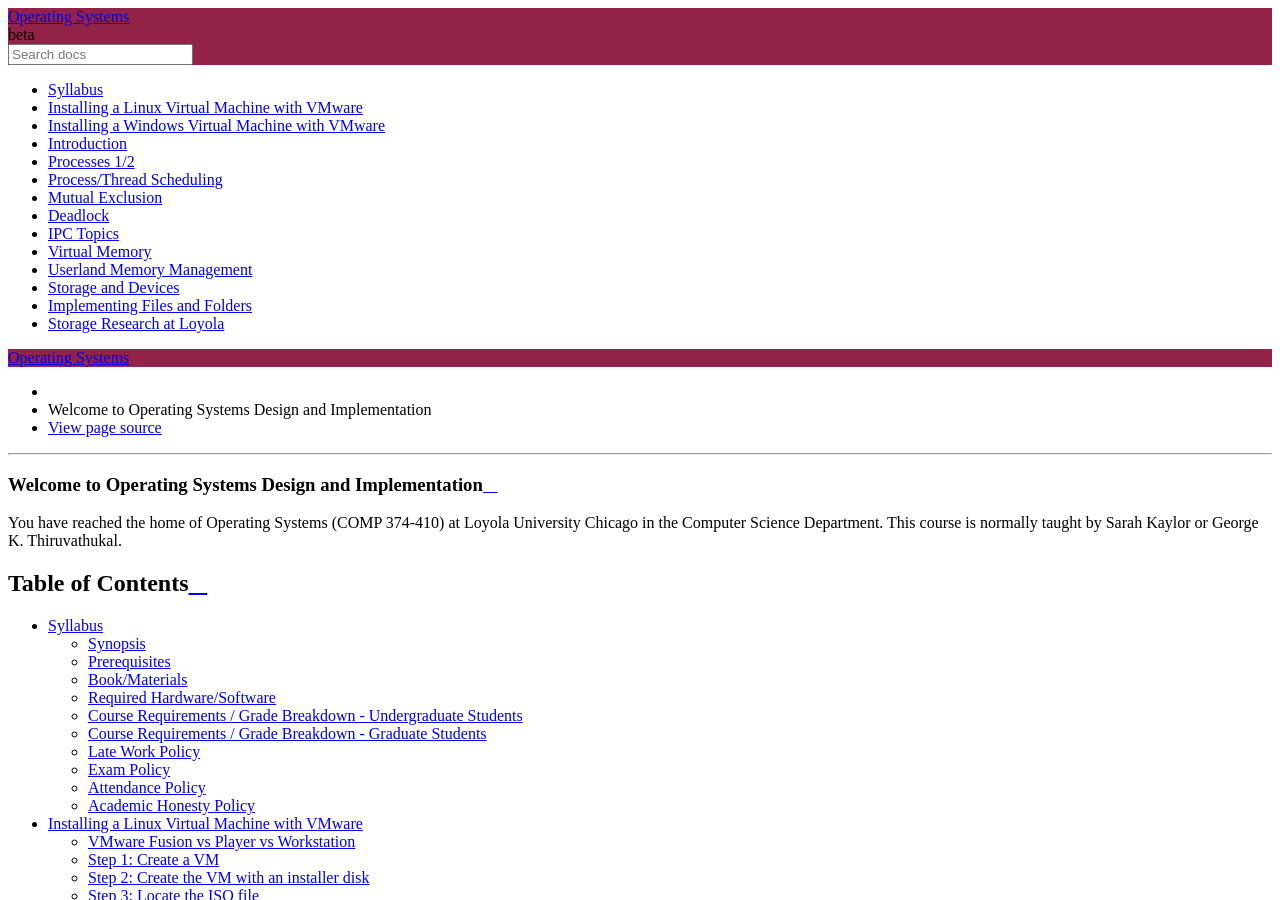
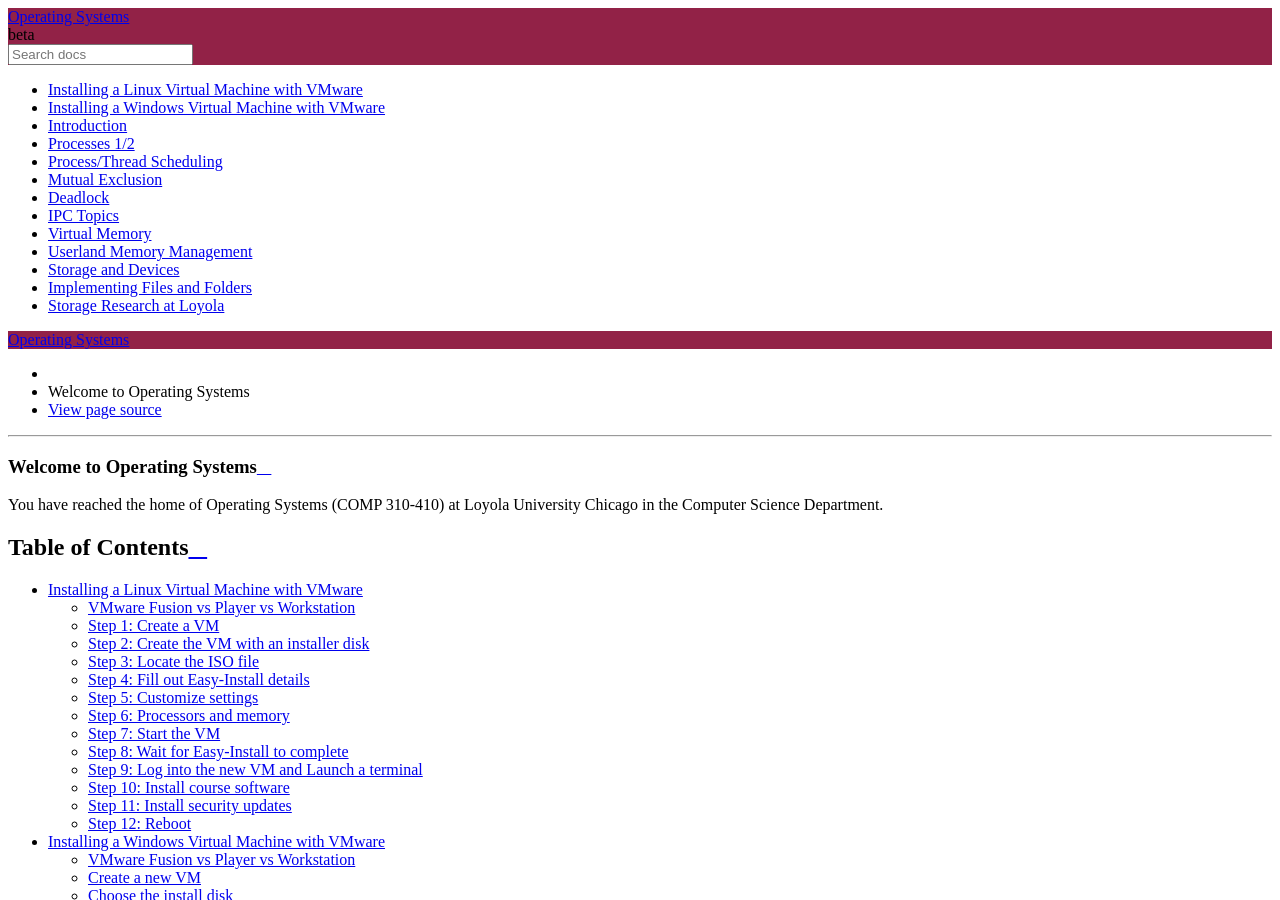
Before and after one commit to LoyolaChicagoBooks/operatingsystems, a Sphinx documentation site: the page built from source/index.rst, in a window 1280 px wide and 900 px high. Built offline with Sphinx 7.4.7 and the Read the Docs theme 2.0.0, drawn with Linux system fonts in a browser that asks for light colours.

Commit message:
tying up some more loose ends

```diff
--- a/source/index.rst
+++ b/source/index.rst
@@ -3,12 +3,11 @@
    You can adapt this file completely to your liking, but it should at least
    contain the root `toctree` directive.
 
-Welcome to Operating Systems Design and Implementation
-=========================================================
+Welcome to Operating Systems
+=============================
 
-You have reached the home of Operating Systems (COMP 374-410) at Loyola University Chicago in
-the Computer Science Department. This course is normally taught by Sarah Kaylor or
-George K. Thiruvathukal.
+You have reached the home of Operating Systems (COMP 310-410) at Loyola University Chicago in
+the Computer Science Department.
 
 Table of Contents
 --------------------
@@ -16,7 +15,6 @@ Table of Contents
 .. toctree::
    :maxdepth: 2
 
-   syllabus
    linux_vm
    windows_vm
    introduction
--- a/source/syllabus.rst
+++ b/source/syllabus.rst
@@ -1,3 +1,5 @@
+:orphan:
+
 Syllabus
 ========
 
```
